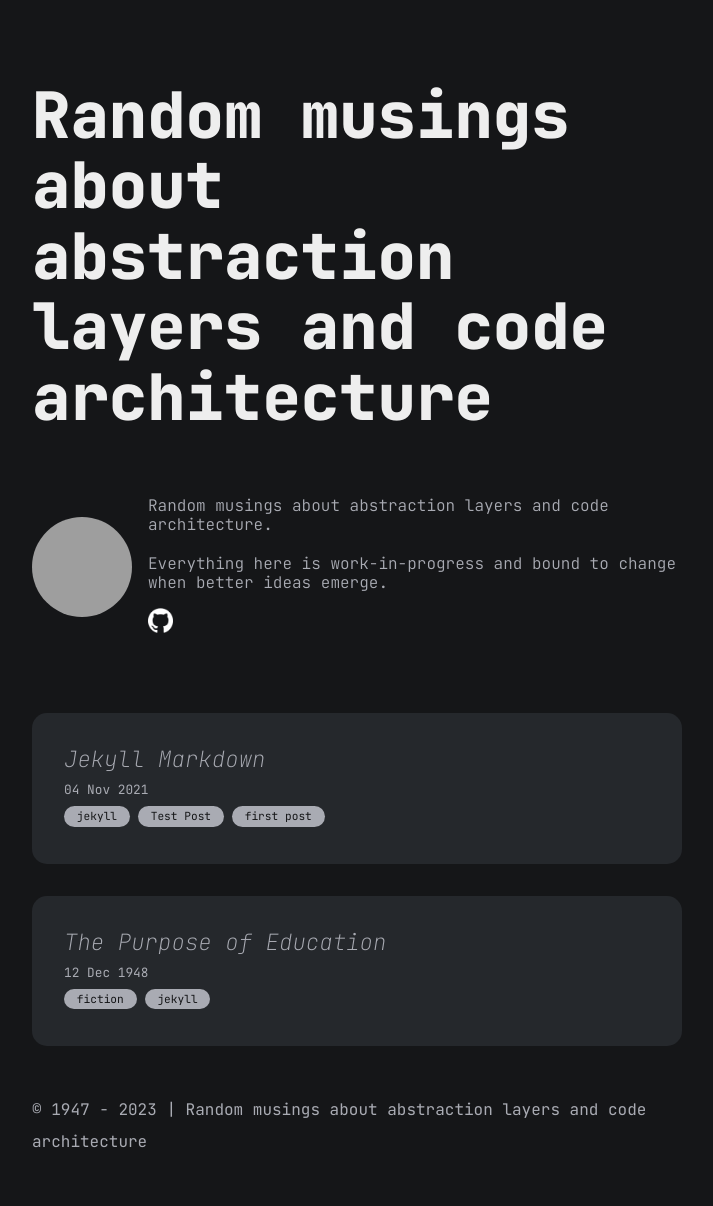
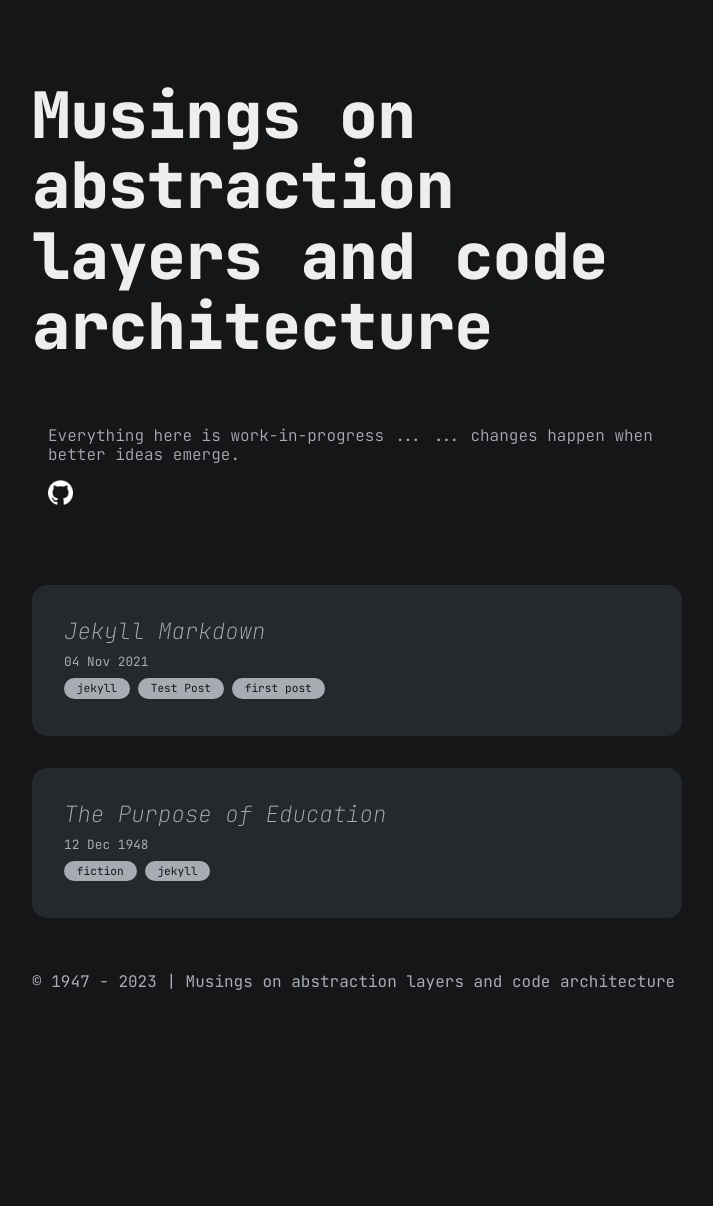
Before and after one commit to budius/budius.github.io, a Jekyll site: the page built from index.md, in a window 1280 px wide. Shown: the whole page, without its empty margins (283-996 px from the left). Built offline with Jekyll 4.4.1, drawn with Linux system fonts in a browser that asks for light colours; after the commit the page ends 1046 px from its top, so only the background shows below that; grey boxes are pictures that could not be loaded.

Commit message:
Adjust some layouts

```diff
--- a/_config.yml
+++ b/_config.yml
@@ -1,4 +1,4 @@
-title: Random musings about abstraction layers and code architecture
+title: Musings on abstraction layers and code architecture
 markdown: kramdown
 
 # for atom feed
--- a/_data/author.yml
+++ b/_data/author.yml
@@ -2,11 +2,8 @@ name: Budius
 dp: https://avatars.githubusercontent.com/u/2651842?s=400&u=0c4f305dcadcb6d624c359554c152ee59a542e25&v=4
 description: "
   <p>
-    Random musings about abstraction layers and code architecture.
-  </p>
-  <br/>
-  <p>
-    Everything here is work-in-progress and bound to change when better ideas emerge.
+    Everything here is work-in-progress ...
+    ... changes happen when better ideas emerge.
   </P>
 "
 email: budius.at.no.email
--- a/_includes/bio.html
+++ b/_includes/bio.html
@@ -1,7 +1,7 @@
 <section id="bio">
-  <section id="img-wrapper">
-    <img src="{{site.data.author.dp}}" alt="" />
-  </section>
+  <!--<section id="img-wrapper">-->
+  <!--  <img src="{{site.data.author.dp}}" alt="" />-->
+  <!--</section>-->
   <section id="bio-wrapper">
     <div id="text-wrapper">{{site.data.author.description}}</div>
     <div id="social-wrapper">
```
